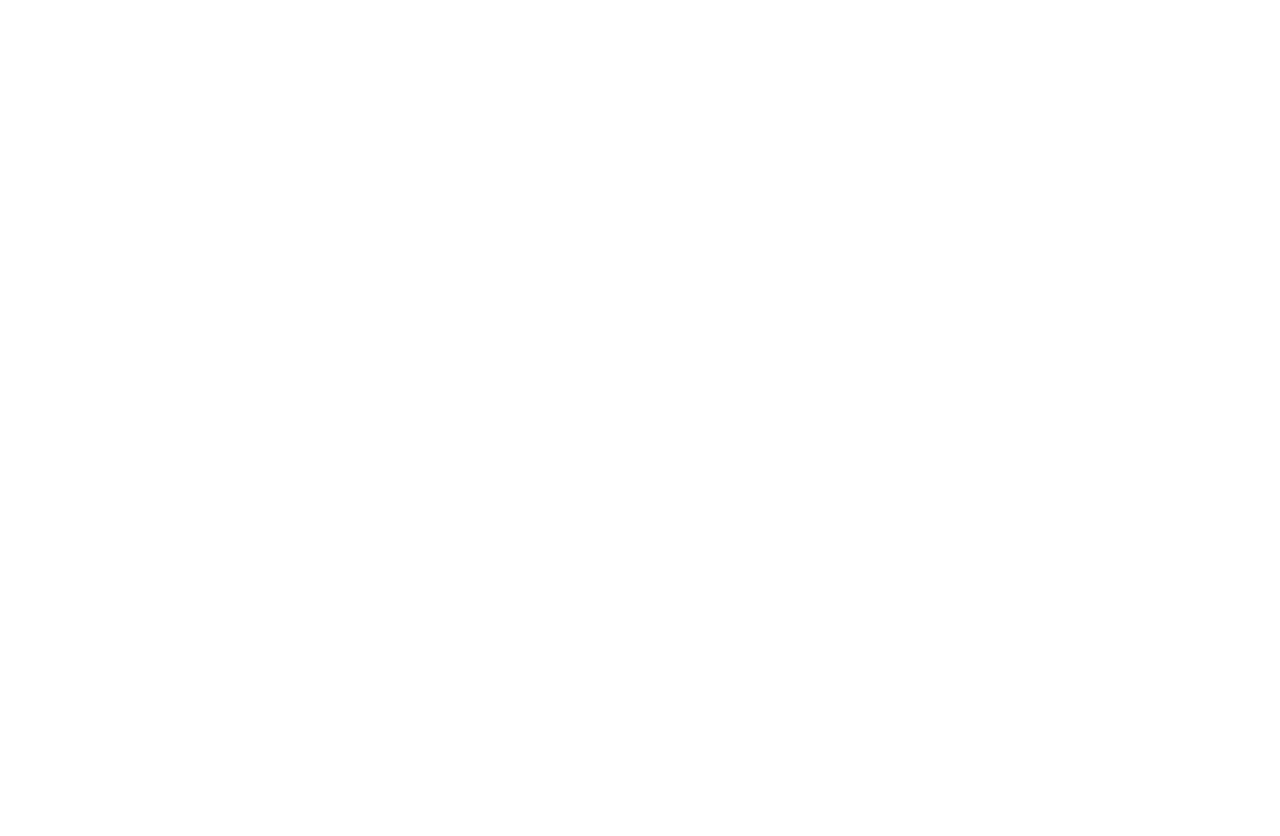
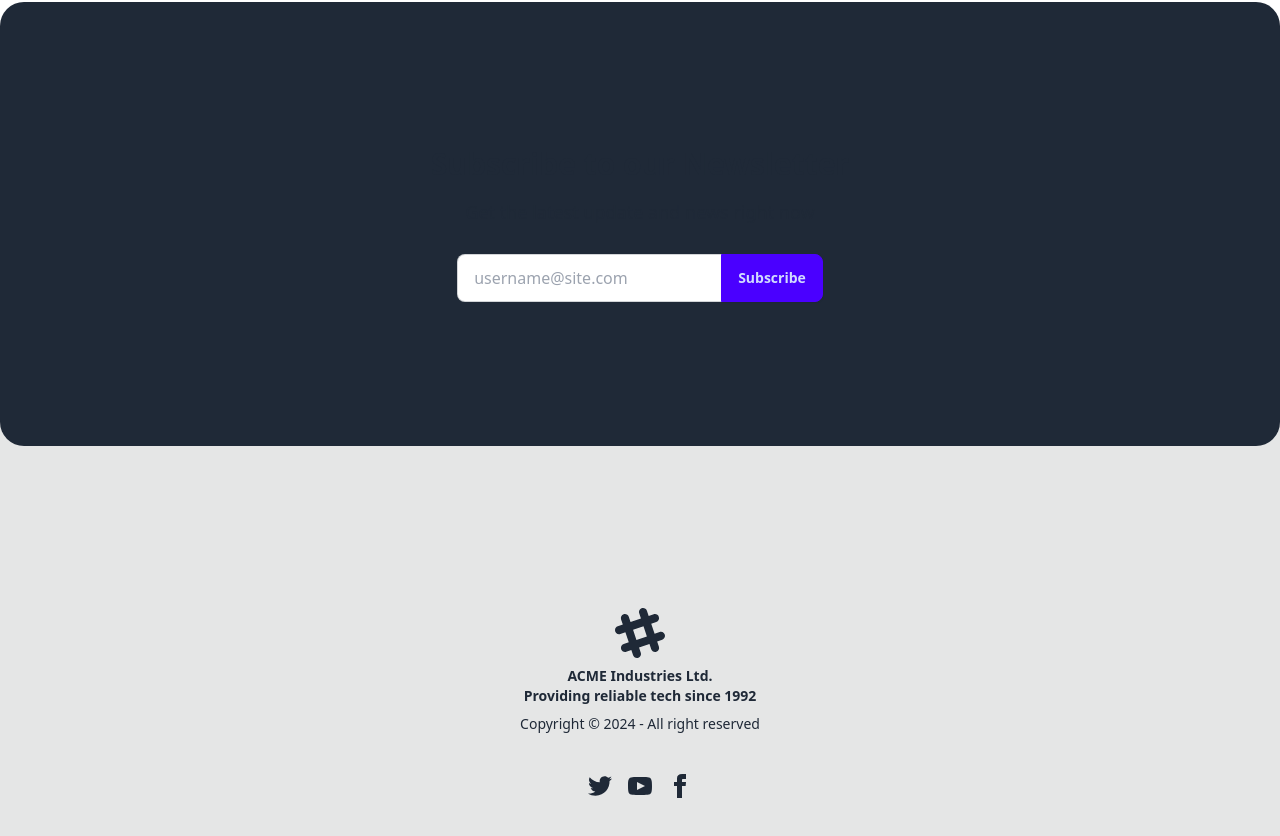
Before and after one commit to mohammadnahid7/B10A7, a React (Vite) app: page / in a window 1280 px wide. Shown: the part 9608-10444 px from the top of the page. Before the commit the page ends 9448 px from the top, so only its background shows below. Built offline with nearby package versions, Linux system fonts and the light colour scheme.

Commit message:
Footer and Newslatter section added

```diff
--- a/src/App.jsx
+++ b/src/App.jsx
@@ -24,6 +24,78 @@
 			<Navbar coins={coins}></Navbar>
 			<Hero handleHeroBtn={handleHeroBtn}></Hero>
 			<Players handleBuying={handleBuying} coins={coins}></Players>
+			<div className="w-full">
+				<div className=" flex justify-center relative">
+					<form className="container mx-auto rounded-3xl p-36 bg-gray-800 flex flex-col justify-center items-center absolute -translate-y-1/2">
+						<h6 className="text-3xl text-center mb-2 font-bold">Subscribe to our Newsletter</h6>
+						<fieldset className="form-control w-80">
+							<label className="label mb-5">
+								<span className="label-text text-center w-full text-lg">
+									Get the latest update and news right now
+								</span>
+							</label>
+							<div className="join">
+								<input type="text" placeholder="username@site.com" className="input input-bordered join-item" />
+								<button className="btn btn-primary join-item">Subscribe</button>
+							</div>
+						</fieldset>
+					</form>
+				</div>
+			</div>
+			<footer className="footer footer-center bg-base-300 p-28 pt-96">
+				<aside>
+					<svg
+						width="50"
+						height="50"
+						viewBox="0 0 24 24"
+						xmlns="http://www.w3.org/2000/svg"
+						fillRule="evenodd"
+						clipRule="evenodd"
+						className="inline-block fill-current">
+						<path d="M22.672 15.226l-2.432.811.841 2.515c.33 1.019-.209 2.127-1.23 2.456-1.15.325-2.148-.321-2.463-1.226l-.84-2.518-5.013 1.677.84 2.517c.391 1.203-.434 2.542-1.831 2.542-.88 0-1.601-.564-1.86-1.314l-.842-2.516-2.431.809c-1.135.328-2.145-.317-2.463-1.229-.329-1.018.211-2.127 1.231-2.456l2.432-.809-1.621-4.823-2.432.808c-1.355.384-2.558-.59-2.558-1.839 0-.817.509-1.582 1.327-1.846l2.433-.809-.842-2.515c-.33-1.02.211-2.129 1.232-2.458 1.02-.329 2.13.209 2.461 1.229l.842 2.515 5.011-1.677-.839-2.517c-.403-1.238.484-2.553 1.843-2.553.819 0 1.585.509 1.85 1.326l.841 2.517 2.431-.81c1.02-.33 2.131.211 2.461 1.229.332 1.018-.21 2.126-1.23 2.456l-2.433.809 1.622 4.823 2.433-.809c1.242-.401 2.557.484 2.557 1.838 0 .819-.51 1.583-1.328 1.847m-8.992-6.428l-5.01 1.675 1.619 4.828 5.011-1.674-1.62-4.829z"></path>
+					</svg>
+					<p className="font-bold">
+						ACME Industries Ltd.
+						<br />
+						Providing reliable tech since 1992
+					</p>
+					<p>Copyright © {new Date().getFullYear()} - All right reserved</p>
+				</aside>
+				<nav>
+					<div className="grid grid-flow-col gap-4">
+						<a>
+							<svg
+								xmlns="http://www.w3.org/2000/svg"
+								width="24"
+								height="24"
+								viewBox="0 0 24 24"
+								className="fill-current">
+								<path d="M24 4.557c-.883.392-1.832.656-2.828.775 1.017-.609 1.798-1.574 2.165-2.724-.951.564-2.005.974-3.127 1.195-.897-.957-2.178-1.555-3.594-1.555-3.179 0-5.515 2.966-4.797 6.045-4.091-.205-7.719-2.165-10.148-5.144-1.29 2.213-.669 5.108 1.523 6.574-.806-.026-1.566-.247-2.229-.616-.054 2.281 1.581 4.415 3.949 4.89-.693.188-1.452.232-2.224.084.626 1.956 2.444 3.379 4.6 3.419-2.07 1.623-4.678 2.348-7.29 2.04 2.179 1.397 4.768 2.212 7.548 2.212 9.142 0 14.307-7.721 13.995-14.646.962-.695 1.797-1.562 2.457-2.549z"></path>
+							</svg>
+						</a>
+						<a>
+							<svg
+								xmlns="http://www.w3.org/2000/svg"
+								width="24"
+								height="24"
+								viewBox="0 0 24 24"
+								className="fill-current">
+								<path d="M19.615 3.184c-3.604-.246-11.631-.245-15.23 0-3.897.266-4.356 2.62-4.385 8.816.029 6.185.484 8.549 4.385 8.816 3.6.245 11.626.246 15.23 0 3.897-.266 4.356-2.62 4.385-8.816-.029-6.185-.484-8.549-4.385-8.816zm-10.615 12.816v-8l8 3.993-8 4.007z"></path>
+							</svg>
+						</a>
+						<a>
+							<svg
+								xmlns="http://www.w3.org/2000/svg"
+								width="24"
+								height="24"
+								viewBox="0 0 24 24"
+								className="fill-current">
+								<path d="M9 8h-3v4h3v12h5v-12h3.642l.358-4h-4v-1.667c0-.955.192-1.333 1.115-1.333h2.885v-5h-3.808c-3.596 0-5.192 1.583-5.192 4.615v3.385z"></path>
+							</svg>
+						</a>
+					</div>
+				</nav>
+			</footer>
 		</>
 	);
 }
--- a/src/components/players/Players.jsx
+++ b/src/components/players/Players.jsx
@@ -29,9 +29,13 @@
 		setSelected([...selected, player]);
 	};
 
+	const handleDeletePlayer = (name) => {
+		const updatedPlayers = selected.filter((player) => player.name !== name);
+		setSelected([...updatedPlayers]);
+	};
 	return (
 		<div className="w-full py-24">
-			<div className="container mx-auto">
+			<div className="container mx-auto mb-96">
 				<div className="flex justify-between">
 					<h2 className="text-3xl font-bold text-white">Available Players</h2>
 					<div className="join" onClick={handleBtnToggle}>
@@ -59,7 +63,12 @@
 				</div>
 				<div id="selected" className="hidden">
 					{selected.map((p) => (
-						<SelectedPlayers key={p.name} name={p.name} position={p.position} price={p.price}></SelectedPlayers>
+						<SelectedPlayers
+							key={p.name}
+							name={p.name}
+							position={p.position}
+							price={p.price}
+							handleDeletePlayer={handleDeletePlayer}></SelectedPlayers>
 					))}
 				</div>
 			</div>
--- a/src/components/players/SelectedPlayers.jsx
+++ b/src/components/players/SelectedPlayers.jsx
@@ -1,4 +1,4 @@
-const SelectedPlayers = ({ name, position, price }) => {
+const SelectedPlayers = ({ name, position, price, handleDeletePlayer }) => {
 	return (
 		<div className="bg-base-300 rounded-2xl p-5 flex mt-6 items-center">
 			<img src="./src/assets/logo-footer.png" alt="" className="w-16 h-16 bg-base-100 rounded-lg" />
@@ -7,7 +7,11 @@
 				<p>{position}</p>
 				<span className="font-bold text-secondary">{price}</span>
 			</div>
-			<button className="btn btn-circle">
+			<button
+				className="btn btn-circle"
+				onClick={() => {
+					handleDeletePlayer(name);
+				}}>
 				<svg xmlns="http://www.w3.org/2000/svg" className="h-6 w-6" fill="none" viewBox="0 0 24 24" stroke="currentColor">
 					<path strokeLinecap="round" strokeLinejoin="round" strokeWidth="2" d="M6 18L18 6M6 6l12 12" />
 				</svg>
```
